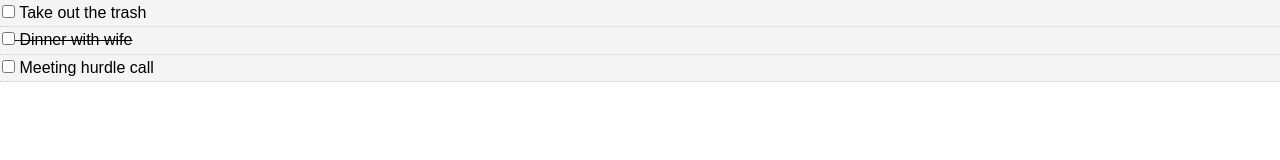
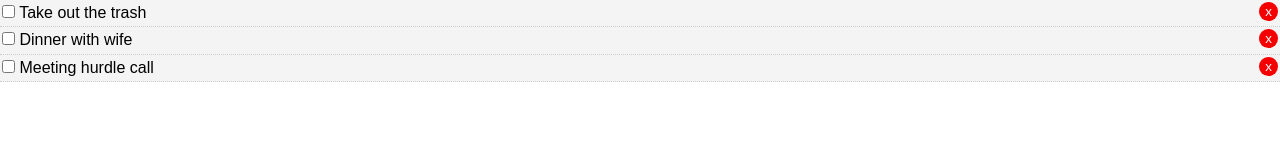
Before and after one commit to developinghands/Todo-App, a React (Create React App) app: page / in a window 1280 px wide. Shown: the top 160 px of the page. Built offline with nearby package versions, Linux system fonts and the light colour scheme.

Commit message:
Added delete task functionality

```diff
--- a/src/App.js
+++ b/src/App.js
@@ -12,17 +12,19 @@ class App extends React.Component {
             complete : false
         },
         {
-            id : 3,
+            id : 2,
             task : "Dinner with wife",
-            complete : true
+            complete : false
         },
         {
-            id : 4,
+            id : 3,
             task : "Meeting hurdle call",
             complete : false
         }
     ]
 }
+
+// Toggle Task Completion
 
 markComplete = (id) => {
   this.setState({
@@ -35,10 +37,20 @@ markComplete = (id) => {
   });
 }
 
+// Delete Task
+
+deleteTask = (id) => {
+  this.setState({
+    todos: [...this.state.todos.filter(todoItem => todoItem.id !== id)]
+  });
+}
+
 render(){
   return (
     <div className="App">
-    <Todo todos = {this.state.todos} markComplete = {this.markComplete}/>
+    <Todo todos = {this.state.todos}
+          markComplete = {this.markComplete}
+          delete = {this.deleteTask}/>
     </div>
     );
   }
--- a/src/components/Todo.js
+++ b/src/components/Todo.js
@@ -7,7 +7,10 @@ class Todo extends Component{
   render() {
     return this.props.todos.map((todo) => (
     //<h1>{todo.task}</h1>
-    <Todoitem key = {todo.id} item = {todo} getID={this.props.markComplete}/>
+    <Todoitem key       = {todo.id}
+              item      = {todo}
+              getID     = {this.props.markComplete}
+              deleteID  = {this.props.delete}/>
     ));
   }
 }
--- a/src/components/Todoitem.js
+++ b/src/components/Todoitem.js
@@ -20,10 +20,24 @@ export class Todoitem extends Component {
                         this.props.getID.bind(this, this.props.item.id)}/>
                     {'  '}
                     {this.props.item.task}
+                    <button style   = {btnStyle}
+                            onClick = {
+                                this.props.deleteID.bind(this, this.props.item.id)}
+                        >x</button>
                 </p>
             </div>
         )
     }
+}
+
+const btnStyle = {
+    float           :   'right',
+    backgroundColor :   '#f40000',
+    borderRadius    :   '50%',
+    padding         :   '2px 6px',
+    border          :   'none',
+    color           :   'white',
+    cursor          :   'pointer'
 }
 
 Todoitem.propTypes = {
```
